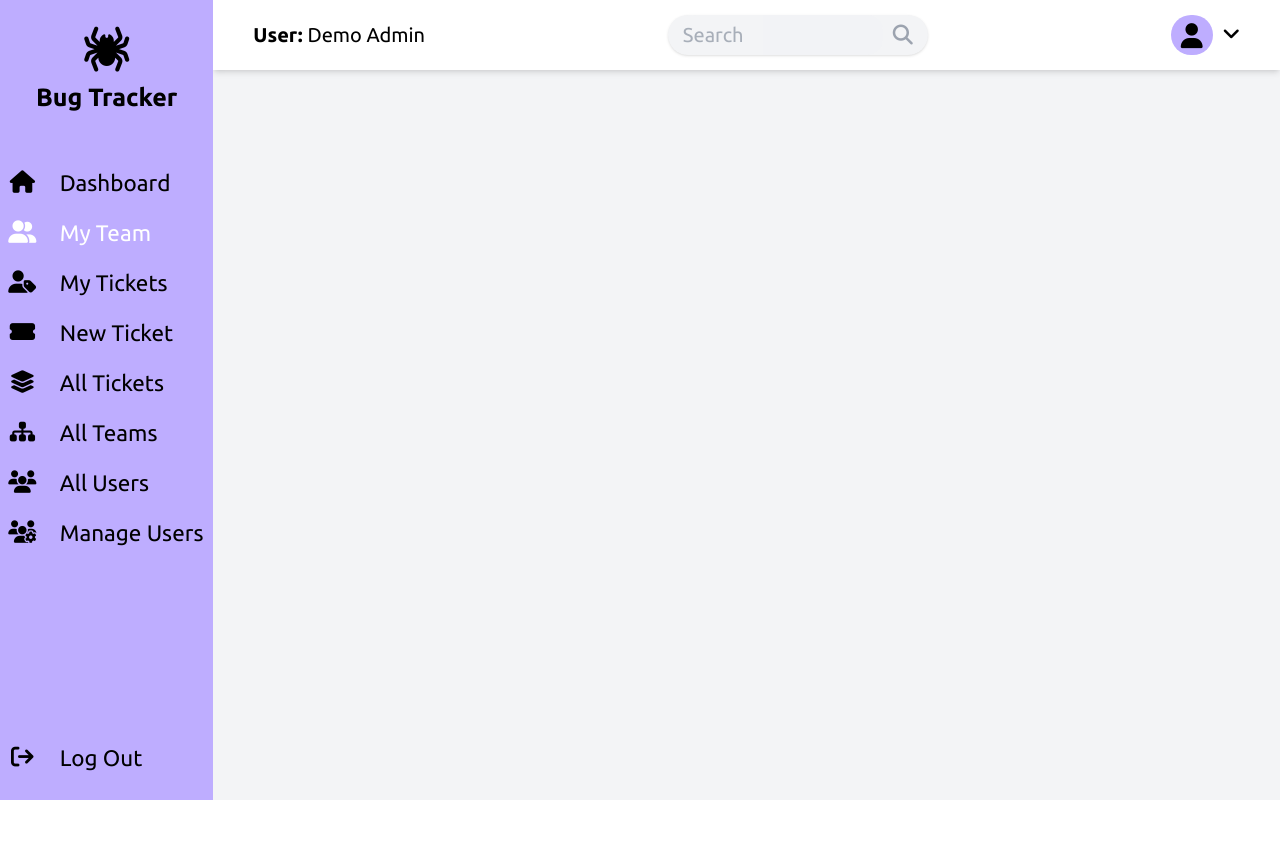
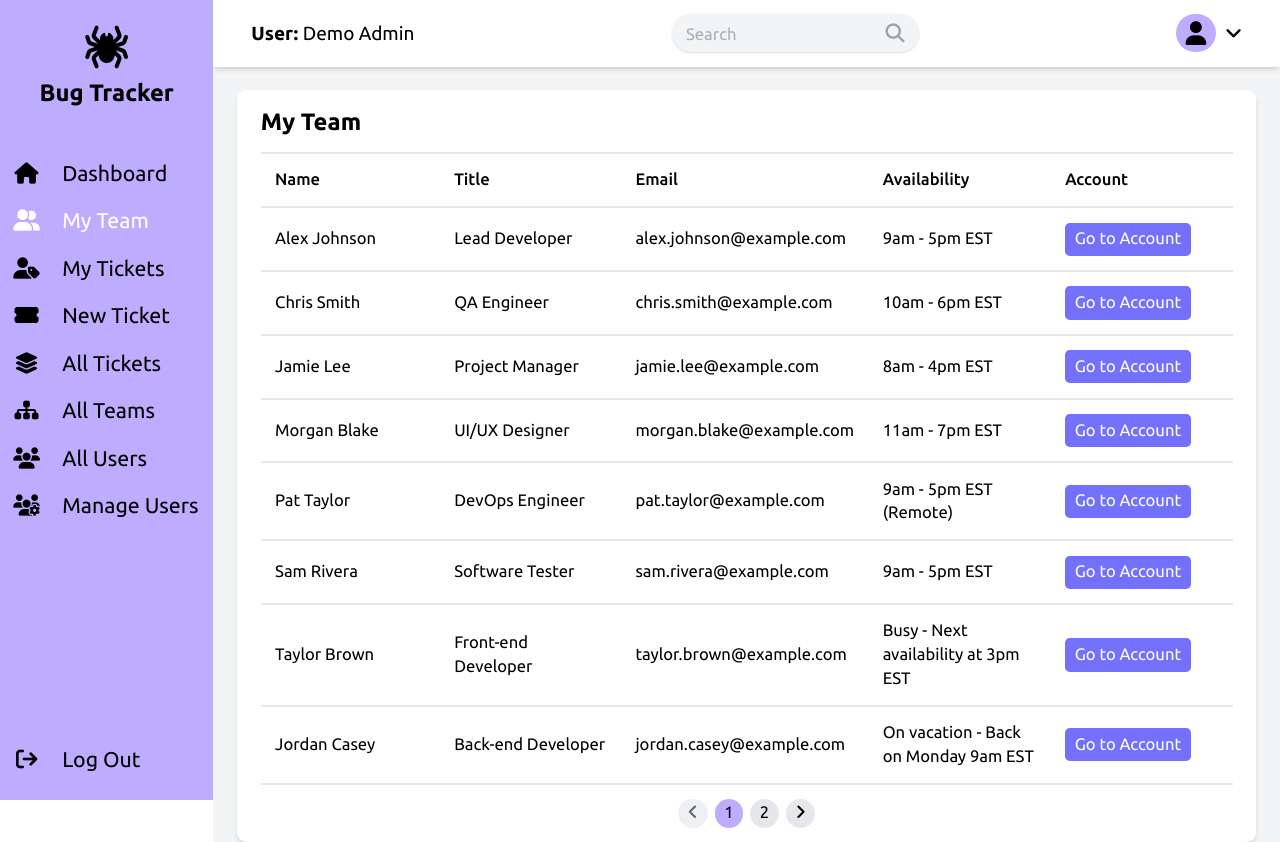
Before and after one commit to emrah-i/BugTracker, a React (Create React App) app in the folder frontend/: page /my-team in a window 1280 px wide. Before the commit the page ends 800 px from the top, so only its background shows below. Built offline with nearby package versions, Linux system fonts and the light colour scheme.

Commit message:
Bug Tracker

```diff
--- a/frontend/src/App.jsx
+++ b/frontend/src/App.jsx
@@ -7,6 +7,7 @@ import Dashboard from "./components/dashboard";
 import Profile from "./components/profile";
 import MyTeam from "./components/my-team";
 import MyTickets from "./components/my-tickets";
+import NewTicket from "./components/new-ticket";
 
 function App() {
     return(<Routes>
@@ -16,6 +17,7 @@ function App() {
                     <Route index element={<Dashboard />} />
                     <Route path="my-team" element={<MyTeam />} />
                     <Route path="my-tickets" element={<MyTickets />} />
+                    <Route path="new-ticket" element={<NewTicket />} />
                     <Route path="profile" element={<Profile />} />
                 </Route>
             </Routes>)
--- a/frontend/src/components/my-team.jsx
+++ b/frontend/src/components/my-team.jsx
@@ -1,6 +1,104 @@
 
 function MyTeam() {
 
+    const teamMembers = [
+        {
+          name: "Alex Johnson",
+          title: "Lead Developer",
+          email: "alex.johnson@example.com",
+          availableHours: "9am - 5pm EST",
+          account: "@alexdev"
+        },
+        {
+          name: "Chris Smith",
+          title: "QA Engineer",
+          email: "chris.smith@example.com",
+          availableHours: "10am - 6pm EST",
+          account: "@chrissmith"
+        },
+        {
+          name: "Jamie Lee",
+          title: "Project Manager",
+          email: "jamie.lee@example.com",
+          availableHours: "8am - 4pm EST",
+          account: "@jlee_pm"
+        },
+        {
+          name: "Morgan Blake",
+          title: "UI/UX Designer",
+          email: "morgan.blake@example.com",
+          availableHours: "11am - 7pm EST",
+          account: "@morgan_uiux"
+        },
+        {
+          name: "Pat Taylor",
+          title: "DevOps Engineer",
+          email: "pat.taylor@example.com",
+          availableHours: "9am - 5pm EST (Remote)",
+          account: "@devopspat"
+        },
+        {
+          name: "Sam Rivera",
+          title: "Software Tester",
+          email: "sam.rivera@example.com",
+          availableHours: "9am - 5pm EST",
+          account: "@testingsam"
+        },
+        {
+          name: "Taylor Brown",
+          title: "Front-end Developer",
+          email: "taylor.brown@example.com",
+          availableHours: "Busy - Next availability at 3pm EST",
+          account: "@taylor_frontend"
+        },
+        {
+          name: "Jordan Casey",
+          title: "Back-end Developer",
+          email: "jordan.casey@example.com",
+          availableHours: "On vacation - Back on Monday 9am EST",
+          account: "@backendjordan"
+        }
+    ];
+
+    return (<div className="bg-main-color shadow-md rounded-lg mx-5 mt-5 py-3 px-5">
+                <p className="text-xl font-semibold mb-3">My Team</p>
+                <table className="bg-main-color w-full">
+                    <colgroup>
+                        <col className="w-1/5"></col>
+                        <col className="w-1/5"></col>
+                        <col className="w-1/5"></col>
+                        <col className="w-1/5"></col>
+                        <col className="w-1/5"></col>
+                    </colgroup>
+                    <thead className="text-sm font-thin">
+                        <tr className="table-heading border-gray-200 border-solid border-t-2">
+                            <td>Name</td>
+                            <td>Title</td>
+                            <td>Email</td>
+                            <td>Availability</td>
+                            <td>Account</td>
+                        </tr>
+                    </thead>
+                    <tbody>
+                        {teamMembers.map((element, index, array)=>{
+                            let parent = index === array.length - 1 ? "border-b-2" : null;
+                            return (<tr key={index} className={`table-row-parent ${parent} relative duration-300`} >
+                                        <td>{element.name}</td>
+                                        <td>{element.title}</td>
+                                        <td>{element.email}</td>
+                                        <td>{element.availableHours}</td>
+                                        <td><button type="button" className="bg-sec-color text-white text-sm py-1 px-2 rounded hover:rounded-md hover:bg-third-color hover:opacity-90 duration-200">Go to Account</button></td>
+                                    </tr>)
+                            })}
+                    </tbody>
+                </table>
+                <div className="flex w-min gap-1.5 justify-between items-center mt-3  mx-auto">
+                    <button type="button" className="text-sm rounded-full py-0.5 px-2 bg-gray-200 disabled:opacity-60" disabled><i className="fa-solid fa-angle-left"></i></button>
+                    <button type="button" className="text-sm rounded-full py-0.5 px-2 bg-third-color">1</button>
+                    <button type="button" className="text-sm rounded-full py-0.5 px-2 bg-gray-200">2</button>
+                    <button type="button" className="text-sm rounded-full py-0.5 px-2 bg-gray-200"><i className="fa-solid fa-angle-right"></i></button>
+                </div>
+            </div>)
 }
 
 export default MyTeam;
--- /dev/null
+++ b/frontend/src/components/new-ticket.jsx
@@ -0,0 +1,20 @@
+
+function NewTicket() {
+    return (<div className="bg-main-color mx-5 mt-5 py-3 px-5 shadow-md rounded-lg">
+                <form className="flex flex-col">
+                    <p className="heading">New Ticket</p>
+                    {/* Allow choice between current projects and new projects */}
+                    <label>
+                    <input type="radio" name="inputType" value="text" checked onclick="toggleInputType('text')" /> Text Input
+                    </label>
+                    <label>
+                    <input type="radio" name="inputType" value="dropdown" onclick="toggleInputType('dropdown')" /> Dropdown
+                    </label>
+                    <input type="text" placeholder="Project"></input>
+                    <input type="text"></input>
+                    <input type="text"></input>
+                </form>
+            </div>)
+}
+
+export default NewTicket
--- a/frontend/src/components/selected.jsx
+++ b/frontend/src/components/selected.jsx
@@ -4,8 +4,8 @@ function SelectedTicket(props) {
     const { selectedTicket } = props
 
     return (<div className="bg-main-color shadow-md rounded-lg mt-5 py-3 px-5">
-                <p className="text-xl pb-3 mb-3 font-medium border-solid border-b-2 border-gray-200">Selected Ticket</p>
-                <div className="flex bg-main-color">
+                <p className="heading">Selected Ticket</p>
+                <div className="flex bg-main-color border-gray-200 border-solid border-t-2">
                     <div className="w-1/2">
                         <p className="selected-ticket"><span>Title:</span> {selectedTicket.title}</p>
                         <p className="selected-ticket"><span>Type:</span> {selectedTicket.type}</p>
@@ -36,7 +36,7 @@ function SelectedTicket(props) {
                 <div className="flex justify-evenly py-3">
                     <button type="button" className="bg-blue-500 text-white py-1 px-2 rounded-md duration-200 hover:rounded-lg hover:scale-105">Edit</button>
                     <button type="button" className="bg-red-500 text-white py-1 px-2 rounded-md duration-200 hover:rounded-lg hover:scale-105">Remove</button>
-                    <button type="button" className="bg-green-600 text-white py-1 px-2 rounded-md duration-200 hover:rounded-lg hover:scale-105">Close Ticket</button>
+                    <button type="button" className="bg-green-600 text-white py-1 px-2 rounded-md duration-200 hover:rounded-lg hover:scale-105">Change Status</button>
                 </div>
             </div>)
 }
--- a/frontend/src/components/tickets-table.jsx
+++ b/frontend/src/components/tickets-table.jsx
@@ -4,7 +4,7 @@ function TicketsTable(props) {
     const { projects, title, selectedTicket, setSelectedTicket } = props
 
     return (<div className="bg-main-color shadow-md rounded-lg mt-5 py-3 px-5">
-                <p className="text-xl font-semibold mb-3">{title}</p>
+                <p className="heading">{title}</p>
                 <table className="bg-main-color w-full">
                     <colgroup>
                         <col className="w-1/6"></col>
--- a/frontend/src/components/topnav.jsx
+++ b/frontend/src/components/topnav.jsx
@@ -19,7 +19,7 @@ function TopNav() {
                 <p><b>User: </b>Demo Admin</p>
              </div>
              <div className="flex gap-2 text-gray-400 items-center bg-gray-100 rounded-3xl px-3 shadow">
-                <input className="rounded-xl py-1 border-gray-300 text-black bg-gray-100 opacity-85 w-40 focus:w-60 focus:outline-0 active:outline-0 border-0 custom-transition" type="text" placeholder="Search"></input>
+                <input className="rounded-xl py-1 border-gray-300 text-black bg-gray-100 opacity-85 w-40 focus:w-60 focus:outline-0 active:outline-0 border-0 placeholder:text-sm custom-transition" type="text" placeholder="Search"></input>
                 <button type="button"><i className="fa-solid fa-magnifying-glass"></i></button>
              </div>
              <div className="relative">
--- a/frontend/src/index.css
+++ b/frontend/src/index.css
@@ -3,7 +3,7 @@
 @tailwind utilities;
 
 :root {
-  font-size: 20px;
+  font-size: 19px;
   --main-color: white;
   --sec-color: #7371FC;
   --third-color: #BEADFF;
@@ -31,7 +31,11 @@ body {
 }
 
 .table-row-parent {
-  @apply table-rows text-xs border-gray-200 border-solid border-t-2 cursor-pointer w-full hover:bg-gray-100;
+  @apply table-rows text-sm border-gray-200 border-solid border-t-2 cursor-pointer w-full hover:bg-gray-100;
+}
+
+.heading {
+  @apply text-xl font-semibold mb-3
 }
 
 .poke {
```
